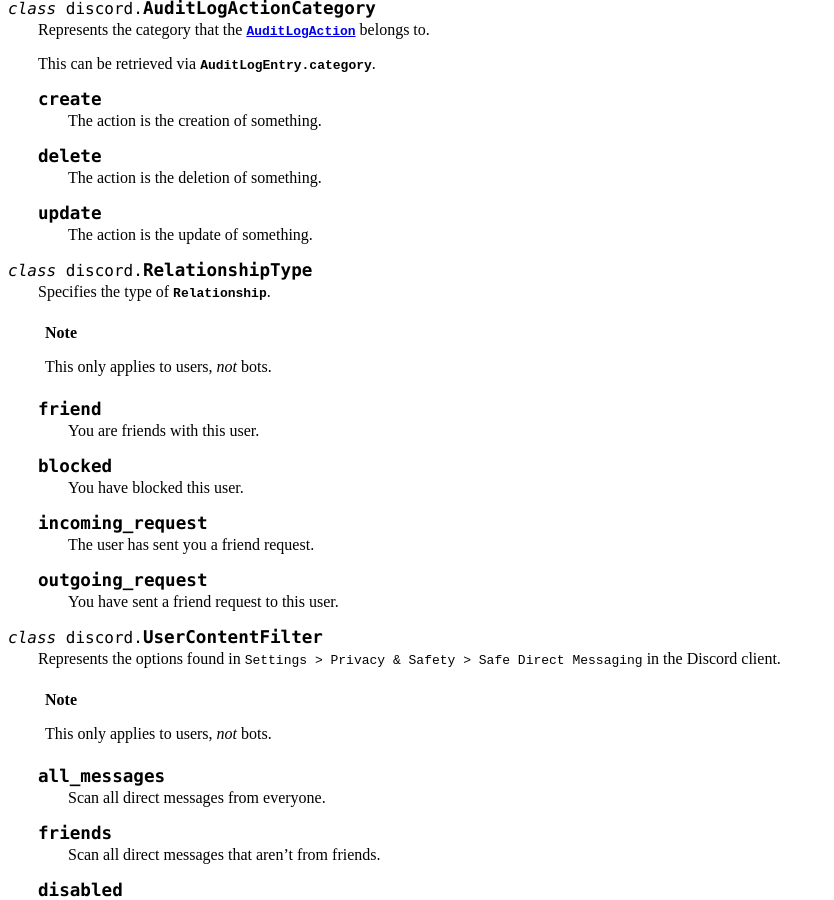
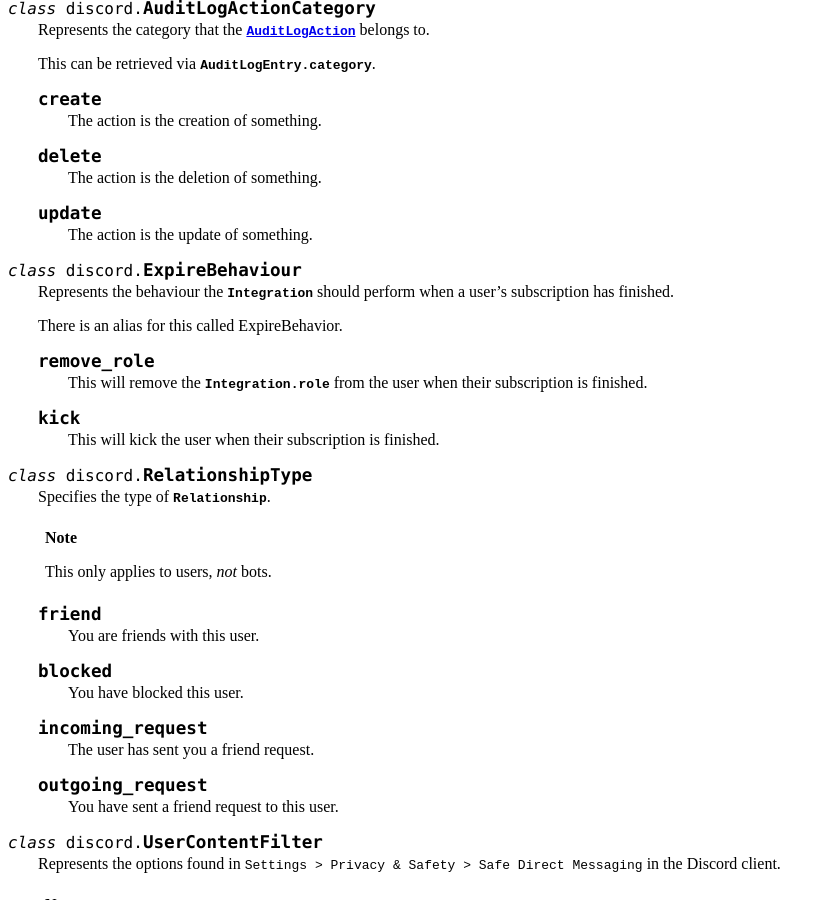
Before and after one commit to Rapptz/discord.py, a Sphinx documentation site: the page built from docs/api.rst, in a window 1280 px wide and 900 px high, scrolled down 25518 px. Shown: the whole window, without its empty margins (0-834 px from the left). Built offline with Sphinx 7.4.7, drawn with Linux system fonts in a browser that asks for light colours; pages that are not in the unit, such as notebooks, are missing from menus.

Commit message:
Update according to review.
Also added support for US spelling for `behaviour`, and `Integration.enable_emoticons`

```diff
--- a/docs/api.rst
+++ b/docs/api.rst
@@ -1642,6 +1642,22 @@
     .. attribute:: update
 
         The action is the update of something.
+
+.. class:: ExpireBehaviour
+
+    Represents the behaviour the :class:`Integration` should perform
+    when a user's subscription has finished.
+
+    There is an alias for this called ExpireBehavior.
+
+    .. attribute:: remove_role
+
+        This will remove the :attr:`Integration.role` from the user
+        when their subscription is finished.
+
+    .. attribute:: kick
+
+        This will kick the user when their subscription is finished.
 
 .. class:: RelationshipType
 
```
Also changed, not shown: 3 other files.
